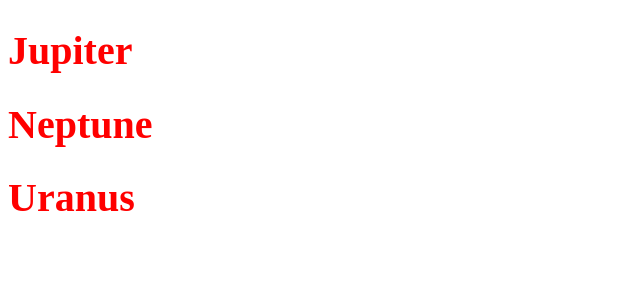
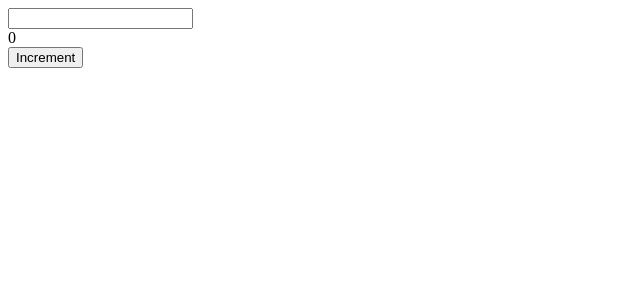
Before and after one commit to Nkaka23dev/React-hooks, a React (Create React App) app: page / in a window 1280 px wide. Shown: the top 300 px of the page, without its empty margins (0-640 px from the left). Built offline with nearby package versions, Linux system fonts and the light colour scheme.

Commit message:
feat: add content to useState

```diff
--- a/src/App.js
+++ b/src/App.js
@@ -1,16 +1,29 @@
+import { useState } from 'react';
 import './App.css';
-import { data } from './data';
-import Planet from './Planet';
 
 function App() {
+  const [inputField, setInputField] = useState('');
+  const [count, setCount] = useState(0);
+
+  const handleChanges = (e) => {
+    setInputField(e.target.value);
+    console.log(e.target.value)
+  }
+  const handleClick = () => {
+    setCount(prev => prev + 1)
+  }
   return (
-    <div>
-      {data.map((value, key) => {
-        return (
-          <Planet key={key} name={value.name} isGas={value.isGasPlanet} />
-        )
-      })}
-    </div>
+    <>
+      <form>
+        <input type="text" onChange={handleChanges} />
+      </form>
+      <div>
+
+        <div>{inputField}</div>
+        <div>{count}</div>
+        <button onClick={handleClick} >Increment</button>
+      </div>
+    </>
   );
 }
 
```
Also changed, not shown: src/components/Button.jsx (added, +7 -0 lines), src/components/Text.jsx (added, +9 -0 lines), src/components/WithStyles.jsx (added, +8 -0 lines), src/components/runner.jsx (added, +12 -0 lines).
